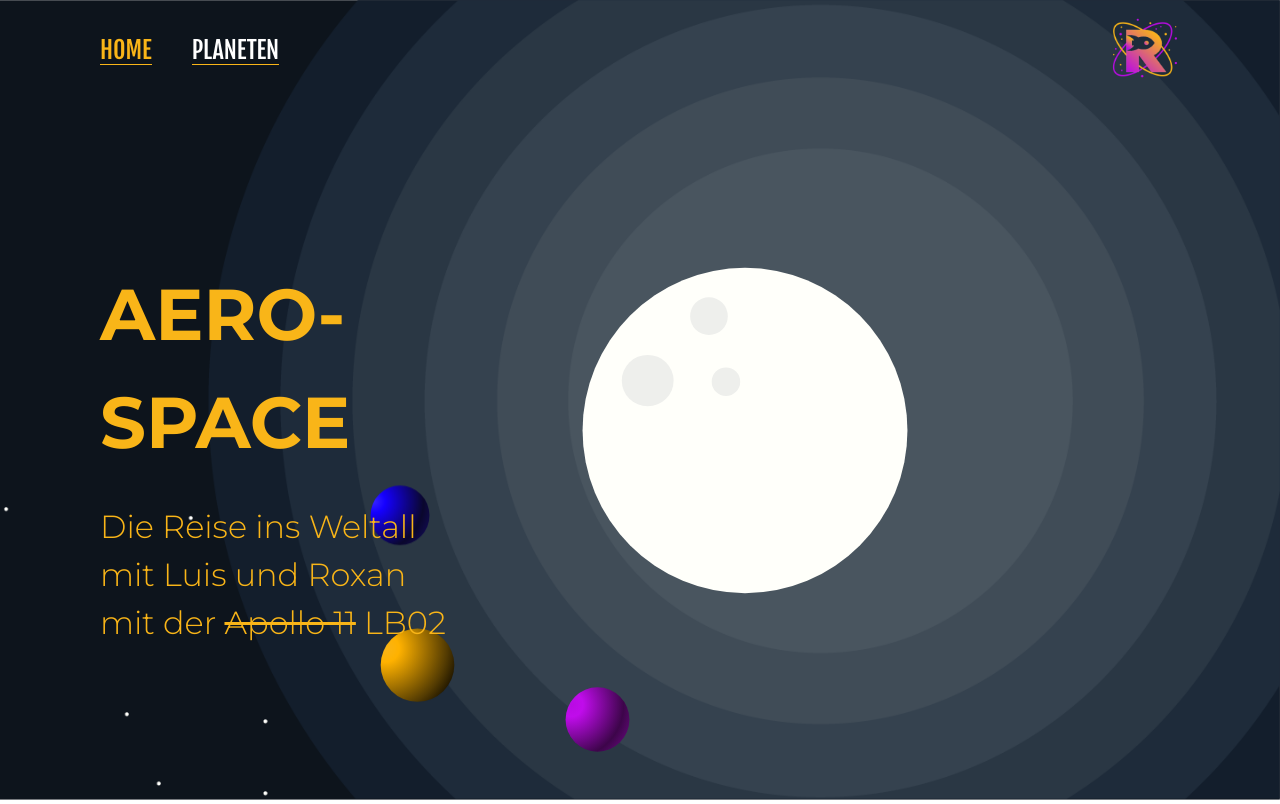
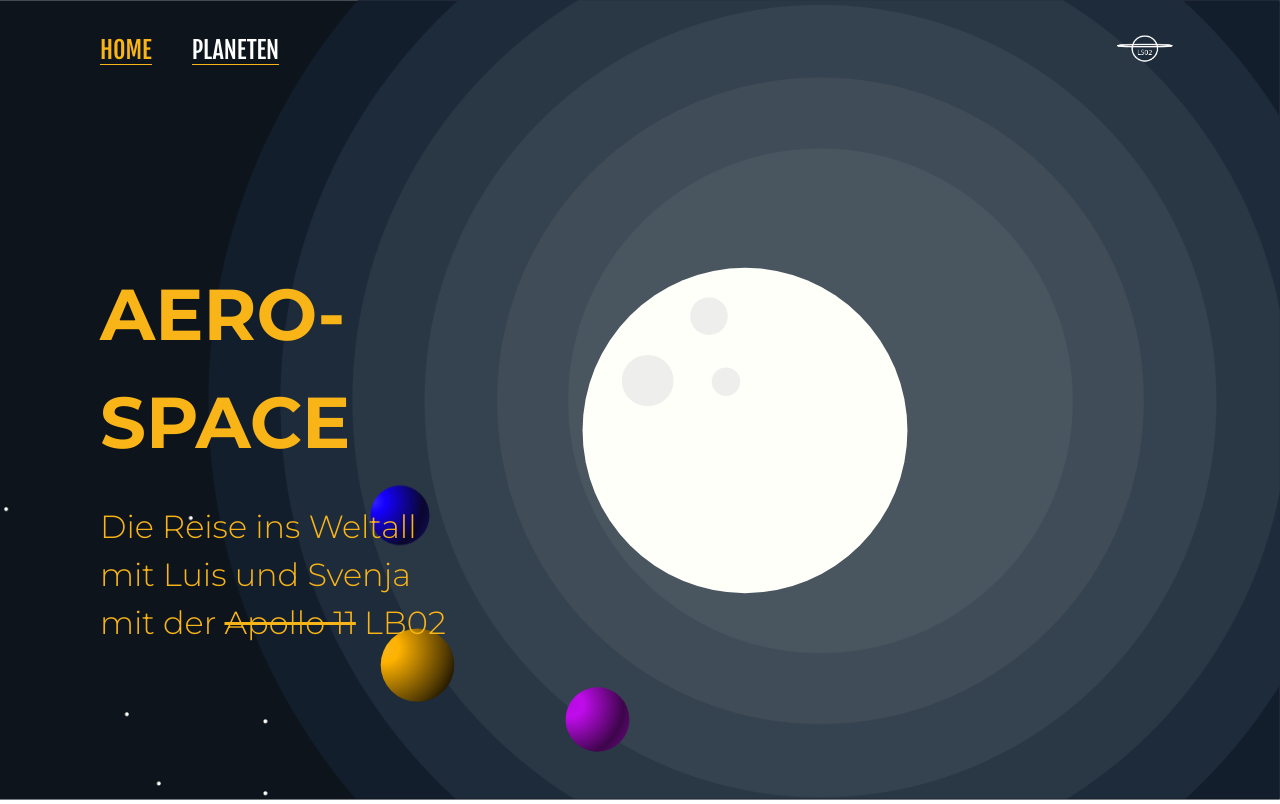
Before and after one commit to gislersv/307_lb02_00, a plain HTML site: page index.html in a window 1280 px wide. Drawn offline with Linux system fonts and the light colour scheme.

Commit message:
logo geändert

```diff
--- a/index.html
+++ b/index.html
@@ -18,7 +18,7 @@
           <li><a href="./planeten.html">PLANETEN</a></li>
         </ul>
       </nav>
-      <a href="./index.html"><img src="./images/logos/logocolor.png" alt="logo"/></a>
+      <a href="./index.html"><img src="./images/logos/weiss_logolb02-03.png" alt="logo"/></a>
     </header>
     <section id="hg">
       <img src="./images/background.png" class="hg_img" alt="hg"/>
@@ -31,7 +31,7 @@
     </section>
     <main class="begruessungstext">
       <p id="aerospace">AERO-SPACE</p>
-      <p id="Reise">Die Reise ins Weltall<br> mit Luis und Roxan mit der <s>Apollo 11</s> LB02</p>
+      <p id="Reise">Die Reise ins Weltall<br> mit Luis und Svenja mit der <s>Apollo 11</s> LB02</p>
     </main>
         <footer>
           <script>
```
Also changed, not shown: images/logos/logolb02-02.png (added), images/logos/new_logolb02-02.png (added), images/logos/weiss_logolb02-03.png (added), style.css (line endings or trailing spaces).
